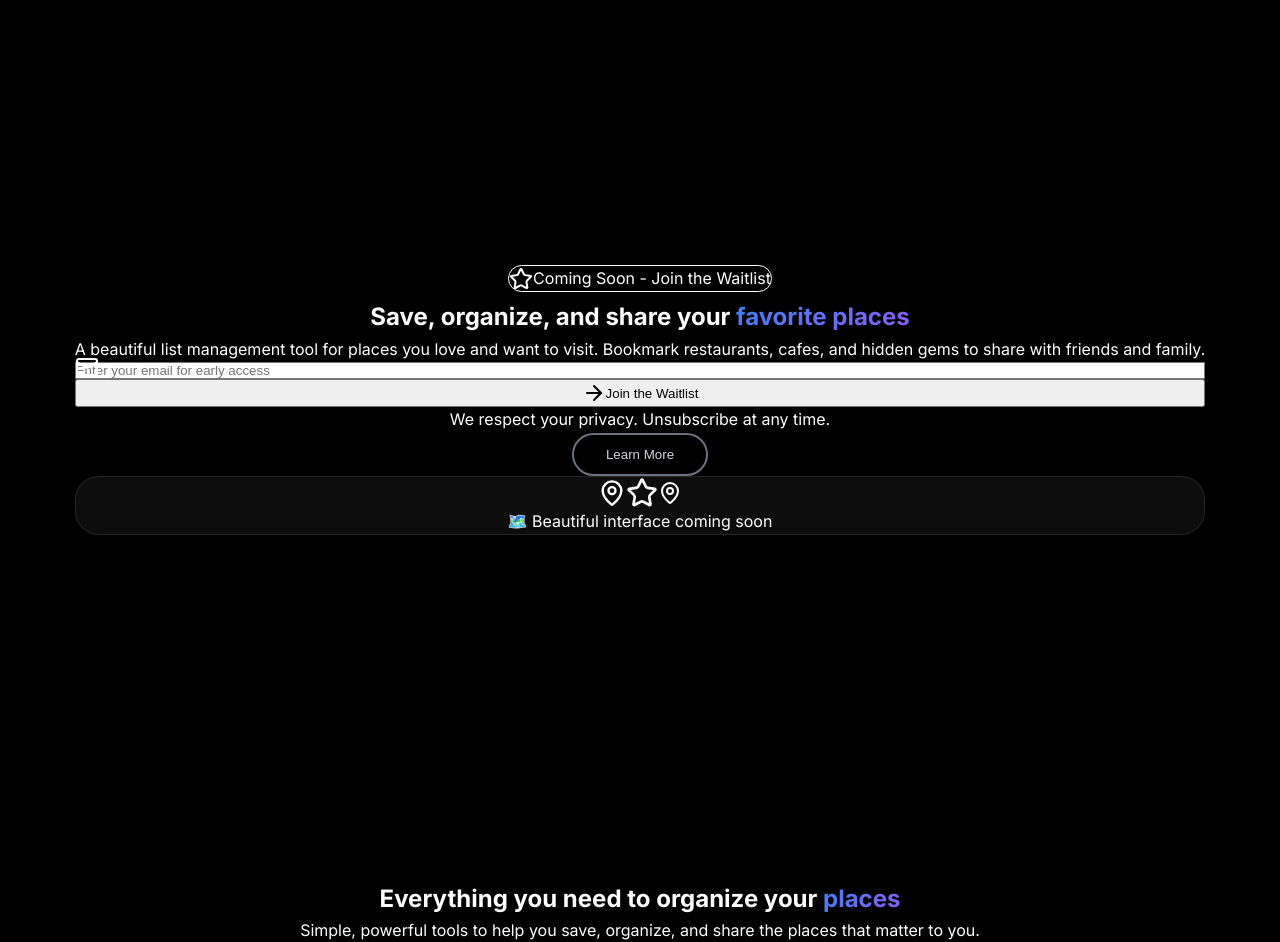
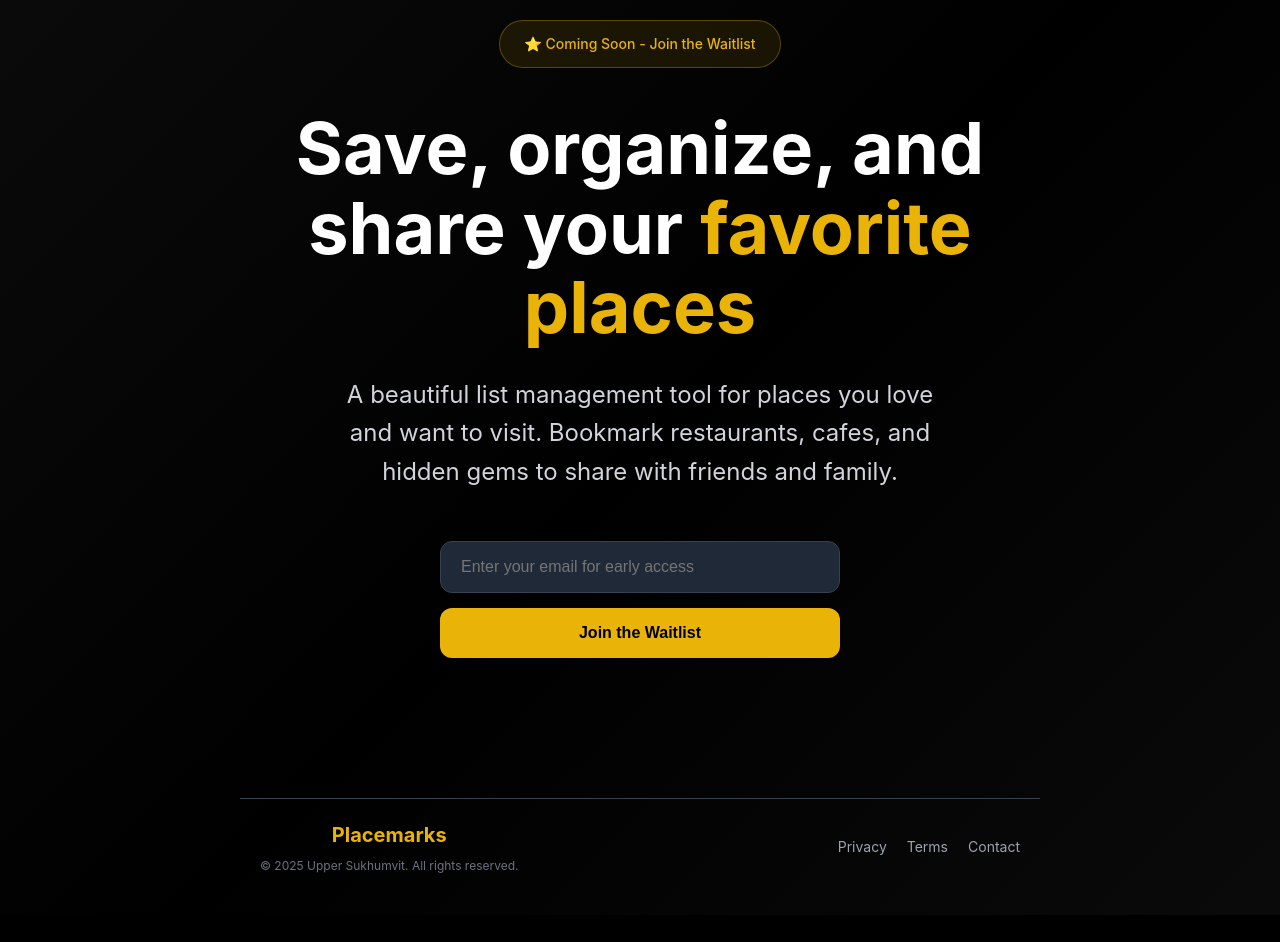
Before and after one commit to khunjon/placemarks-landing, a Next.js app: page / in a window 1280 px wide. Shown: the top 942 px of the page. After the commit the page ends 915 px from the top, so only its background shows below. Built offline with nearby package versions, Linux system fonts and the light colour scheme.

Commit message:
simplified css and ga4

```diff
--- a/components/EmailSignup.tsx
+++ b/components/EmailSignup.tsx
@@ -89,7 +89,7 @@ export default function EmailSignup({
               disabled={status === 'loading' || status === 'success'}
               className={`
                 w-full pl-12 pr-4 py-4 bg-gray-900 border rounded-xl text-white placeholder-gray-400
-                focus:outline-none focus:ring-2 focus:ring-blue-500 focus:border-transparent
+                focus:outline-none focus:ring-2 focus:ring-yellow-500 focus:border-transparent
                 disabled:opacity-50 disabled:cursor-not-allowed
                 transition-all duration-200 email-input
                 ${status === 'error' ? 'border-red-500 focus:ring-red-500' : 'border-gray-700'}
@@ -102,11 +102,11 @@ export default function EmailSignup({
             type="submit"
             disabled={status === 'loading' || status === 'success'}
             className={`
-              w-full mt-3 flex items-center justify-center py-4 px-6 rounded-xl font-medium
+              w-full mt-3 flex items-center justify-center py-4 px-6 rounded-xl font-semibold
               transition-all duration-200 disabled:opacity-50 disabled:cursor-not-allowed
               ${status === 'success'
                 ? 'bg-green-600 hover:bg-green-700 text-white'
-                : 'bg-blue-600 hover:bg-blue-700 text-white hover:shadow-lg'
+                : 'bg-yellow-500 hover:bg-yellow-600 text-black hover:shadow-lg hover:shadow-yellow-500/25'
               }
             `}
           >
--- a/components/Footer.tsx
+++ b/components/Footer.tsx
@@ -8,7 +8,7 @@ export default function Footer() {
         <div className="flex flex-col md:flex-row justify-between items-center space-y-8 md:space-y-0">
           {/* Logo and Copyright */}
           <div className="text-center md:text-left">
-            <div className="text-2xl font-bold gradient-text mb-3">Placemarks</div>
+            <div className="text-2xl font-bold text-yellow-400 mb-3">Placemarks</div>
             <p className="text-gray-500 text-sm">
               © 2024 Placemarks. All rights reserved.
             </p>
@@ -16,13 +16,13 @@ export default function Footer() {
 
           {/* Links */}
           <div className="flex space-x-8">
-            <a href="#" className="text-gray-400 hover:text-white transition-colors duration-200 text-sm font-medium">
+            <a href="#" className="text-gray-400 hover:text-yellow-400 transition-colors duration-200 text-sm font-medium">
               Privacy
             </a>
-            <a href="#" className="text-gray-400 hover:text-white transition-colors duration-200 text-sm font-medium">
+            <a href="#" className="text-gray-400 hover:text-yellow-400 transition-colors duration-200 text-sm font-medium">
               Terms
             </a>
-            <a href="#" className="text-gray-400 hover:text-white transition-colors duration-200 text-sm font-medium">
+            <a href="#" className="text-gray-400 hover:text-yellow-400 transition-colors duration-200 text-sm font-medium">
               Contact
             </a>
           </div>
@@ -31,21 +31,21 @@ export default function Footer() {
           <div className="flex space-x-4">
             <a
               href="#"
-              className="p-3 text-gray-400 hover:text-blue-400 hover:bg-blue-500/10 rounded-full transition-all duration-200"
+              className="p-3 text-gray-400 hover:text-yellow-400 hover:bg-yellow-500/10 rounded-full transition-all duration-200"
               aria-label="Twitter"
             >
               <Twitter size={20} />
             </a>
             <a
               href="#"
-              className="p-3 text-gray-400 hover:text-blue-400 hover:bg-blue-500/10 rounded-full transition-all duration-200"
+              className="p-3 text-gray-400 hover:text-yellow-400 hover:bg-yellow-500/10 rounded-full transition-all duration-200"
               aria-label="GitHub"
             >
               <Github size={20} />
             </a>
             <a
               href="#"
-              className="p-3 text-gray-400 hover:text-blue-400 hover:bg-blue-500/10 rounded-full transition-all duration-200"
+              className="p-3 text-gray-400 hover:text-yellow-400 hover:bg-yellow-500/10 rounded-full transition-all duration-200"
               aria-label="LinkedIn"
             >
               <Linkedin size={20} />
--- a/components/Hero.tsx
+++ b/components/Hero.tsx
@@ -4,11 +4,11 @@ import EmailSignup from './EmailSignup';
 
 export default function Hero() {
   return (
-    <section className="min-h-screen flex items-center justify-center bg-gradient-to-br from-gray-900 via-black to-gray-900">
-      <div className="container-max text-center">
+    <section className="min-h-screen flex items-center justify-center bg-gradient-to-br from-gray-950 via-black to-gray-900">
+      <div className="container-max text-center px-6">
         <div className="max-w-4xl mx-auto">
           {/* Badge */}
-          <div className="inline-flex items-center px-4 py-2 rounded-full bg-blue-500 bg-opacity-10 border border-blue-400 border-opacity-20 text-blue-400 text-sm font-medium mb-8">
+          <div className="inline-flex items-center px-6 py-3 rounded-full bg-yellow-500 bg-opacity-10 border border-yellow-400 border-opacity-30 text-yellow-400 text-sm font-medium mb-8">
             <Star className="w-4 h-4 mr-2" />
             Coming Soon - Join the Waitlist
           </div>
@@ -16,17 +16,17 @@ export default function Hero() {
           {/* Main Heading */}
           <h1 className="text-5xl sm:text-6xl lg:text-7xl font-bold mb-8 leading-tight">
             Save, organize, and share your{' '}
-            <span className="gradient-text">favorite places</span>
+            <span className="text-yellow-400">favorite places</span>
           </h1>
 
           {/* Subheading */}
-          <p className="text-xl sm:text-2xl text-gray-400 mb-12 leading-relaxed max-w-3xl mx-auto">
+          <p className="text-xl sm:text-2xl text-gray-300 mb-16 leading-relaxed max-w-3xl mx-auto">
             A beautiful list management tool for places you love and want to visit.
             Bookmark restaurants, cafes, and hidden gems to share with friends and family.
           </p>
 
           {/* Email Signup Form */}
-          <div className="mb-16">
+          <div className="mb-20">
             <EmailSignup
               placeholder="Enter your email for early access"
               buttonText="Join the Waitlist"
@@ -34,37 +34,30 @@ export default function Hero() {
             />
           </div>
 
-          {/* Secondary CTA */}
-          <div className="flex justify-center mb-16">
-            <button className="btn-secondary">
-              Learn More
-            </button>
-          </div>
-
           {/* Hero Visual */}
           <div className="relative max-w-4xl mx-auto">
-            <div className="glass p-12 relative overflow-hidden">
+            <div className="glass p-12 relative overflow-hidden border-yellow-400 border-opacity-20">
               {/* Background Pattern */}
-              <div className="absolute inset-0 bg-gradient-to-r from-blue-500 from-opacity-5 to-purple-500 to-opacity-5"></div>
+              <div className="absolute inset-0 bg-gradient-to-r from-yellow-500 from-opacity-5 to-yellow-400 to-opacity-5"></div>
 
               {/* Floating Icons */}
               <div className="relative z-10 flex items-center justify-center space-x-12 mb-8">
-                <div className="flex items-center space-x-3 text-blue-400">
+                <div className="flex items-center space-x-3 text-yellow-400">
                   <MapPin size={28} />
-                  <div className="w-2 h-2 bg-blue-400 rounded-full"></div>
+                  <div className="w-2 h-2 bg-yellow-400 rounded-full"></div>
                 </div>
-                <div className="flex items-center space-x-3 text-purple-400">
+                <div className="flex items-center space-x-3 text-yellow-300">
                   <Star size={32} />
-                  <div className="w-2 h-2 bg-purple-400 rounded-full"></div>
+                  <div className="w-2 h-2 bg-yellow-300 rounded-full"></div>
                 </div>
-                <div className="flex items-center space-x-3 text-blue-400">
+                <div className="flex items-center space-x-3 text-yellow-400">
                   <MapPin size={24} />
-                  <div className="w-2 h-2 bg-blue-400 rounded-full"></div>
+                  <div className="w-2 h-2 bg-yellow-400 rounded-full"></div>
                 </div>
               </div>
 
               {/* Placeholder Text */}
-              <div className="text-gray-500 text-lg">
+              <div className="text-gray-400 text-lg">
                 🗺️ Beautiful interface coming soon
               </div>
             </div>
--- a/pages/_app.tsx
+++ b/pages/_app.tsx
@@ -1,6 +1,28 @@
 import type { AppProps } from 'next/app'
+import Head from 'next/head'
 import '../styles/globals.css'
 
 export default function App({ Component, pageProps }: AppProps) {
-  return <Component {...pageProps} />
+  return (
+    <>
+      <Head>
+        {/* Google Analytics 4 */}
+        <script
+          async
+          src="https://www.googletagmanager.com/gtag/js?id=G-491280080"
+        />
+        <script
+          dangerouslySetInnerHTML={{
+            __html: `
+              window.dataLayer = window.dataLayer || [];
+              function gtag(){dataLayer.push(arguments);}
+              gtag('js', new Date());
+              gtag('config', 'G-491280080');
+            `,
+          }}
+        />
+      </Head>
+      <Component {...pageProps} />
+    </>
+  )
 }
--- a/pages/index.tsx
+++ b/pages/index.tsx
@@ -1,18 +1,195 @@
-import Layout from '../components/Layout'
-import Hero from '../components/Hero'
-import Features from '../components/Features'
-import HowItWorks from '../components/HowItWorks'
-import Footer from '../components/Footer'
+import { useState } from 'react';
 
 export default function Home() {
+  const [email, setEmail] = useState('');
+  const [status, setStatus] = useState('');
+
+  const handleSubmit = async (e: React.FormEvent) => {
+    e.preventDefault();
+    if (!email) return;
+
+    setStatus('loading');
+    try {
+      const response = await fetch('/api/subscribe', {
+        method: 'POST',
+        headers: { 'Content-Type': 'application/json' },
+        body: JSON.stringify({ email }),
+      });
+
+      if (response.ok) {
+        setStatus('success');
+        setEmail('');
+      } else {
+        setStatus('error');
+      }
+    } catch {
+      setStatus('error');
+    }
+  };
+
   return (
-    <Layout>
-      <main>
-        <Hero />
-        <Features />
-        <HowItWorks />
-      </main>
-      <Footer />
-    </Layout>
-  )
+    <div style={{
+      minHeight: '100vh',
+      background: 'linear-gradient(135deg, #0a0a0a 0%, #000000 50%, #0a0a0a 100%)',
+      color: '#ffffff',
+      fontFamily: '-apple-system, BlinkMacSystemFont, "Segoe UI", Roboto, sans-serif',
+      display: 'flex',
+      flexDirection: 'column',
+      alignItems: 'center',
+      justifyContent: 'center',
+      padding: '20px',
+      textAlign: 'center'
+    }}>
+      {/* Coming Soon Badge */}
+      <div style={{
+        display: 'inline-flex',
+        alignItems: 'center',
+        padding: '12px 24px',
+        backgroundColor: 'rgba(234, 179, 8, 0.1)',
+        border: '1px solid rgba(234, 179, 8, 0.3)',
+        borderRadius: '50px',
+        color: '#eab308',
+        fontSize: '14px',
+        fontWeight: '500',
+        marginBottom: '40px'
+      }}>
+        ⭐ Coming Soon - Join the Waitlist
+      </div>
+
+      {/* Main Heading */}
+      <h1 style={{
+        fontSize: 'clamp(2.5rem, 8vw, 4.5rem)',
+        fontWeight: 'bold',
+        lineHeight: '1.1',
+        marginBottom: '30px',
+        maxWidth: '800px'
+      }}>
+        Save, organize, and share your{' '}
+        <span style={{ color: '#eab308' }}>favorite places</span>
+      </h1>
+
+      {/* Subheading */}
+      <p style={{
+        fontSize: 'clamp(1.1rem, 3vw, 1.5rem)',
+        color: '#d1d5db',
+        lineHeight: '1.6',
+        marginBottom: '50px',
+        maxWidth: '600px'
+      }}>
+        A beautiful list management tool for places you love and want to visit.
+        Bookmark restaurants, cafes, and hidden gems to share with friends and family.
+      </p>
+
+      {/* Email Signup */}
+      <form onSubmit={handleSubmit} style={{
+        display: 'flex',
+        flexDirection: 'column',
+        gap: '15px',
+        width: '100%',
+        maxWidth: '400px',
+        marginBottom: '60px'
+      }}>
+        <input
+          type="email"
+          value={email}
+          onChange={(e) => setEmail(e.target.value)}
+          placeholder="Enter your email for early access"
+          required
+          style={{
+            padding: '16px 20px',
+            fontSize: '16px',
+            backgroundColor: '#1f2937',
+            border: '1px solid #374151',
+            borderRadius: '12px',
+            color: '#ffffff',
+            outline: 'none'
+          }}
+          onFocus={(e) => e.target.style.borderColor = '#eab308'}
+          onBlur={(e) => e.target.style.borderColor = '#374151'}
+        />
+
+        <button
+          type="submit"
+          disabled={status === 'loading' || status === 'success'}
+          style={{
+            padding: '16px 20px',
+            fontSize: '16px',
+            fontWeight: '600',
+            backgroundColor: status === 'success' ? '#10b981' : '#eab308',
+            color: '#000000',
+            border: 'none',
+            borderRadius: '12px',
+            cursor: status === 'loading' ? 'not-allowed' : 'pointer',
+            opacity: status === 'loading' ? 0.7 : 1,
+            transition: 'all 0.2s'
+          }}
+          onMouseOver={(e) => {
+            if (status !== 'loading' && status !== 'success') {
+              const target = e.target as HTMLButtonElement;
+              target.style.backgroundColor = '#d97706';
+              target.style.transform = 'translateY(-2px)';
+            }
+          }}
+          onMouseOut={(e) => {
+            if (status !== 'loading' && status !== 'success') {
+              const target = e.target as HTMLButtonElement;
+              target.style.backgroundColor = '#eab308';
+              target.style.transform = 'translateY(0)';
+            }
+          }}
+        >
+          {status === 'loading' && '⏳ Subscribing...'}
+          {status === 'success' && '✅ Subscribed!'}
+          {status !== 'loading' && status !== 'success' && 'Join the Waitlist'}
+        </button>
+
+        {status === 'success' && (
+          <p style={{ color: '#10b981', fontSize: '14px' }}>
+            Thanks! You're on the list.
+          </p>
+        )}
+        {status === 'error' && (
+          <p style={{ color: '#ef4444', fontSize: '14px' }}>
+            Something went wrong. Please try again.
+          </p>
+        )}
+      </form>
+
+
+
+      {/* Footer */}
+      <footer style={{
+        marginTop: '80px',
+        padding: '20px',
+        borderTop: '1px solid #374151',
+        width: '100%',
+        maxWidth: '800px',
+        display: 'flex',
+        justifyContent: 'space-between',
+        alignItems: 'center',
+        flexWrap: 'wrap',
+        gap: '20px'
+      }}>
+        <div>
+          <div style={{
+            fontSize: '20px',
+            fontWeight: 'bold',
+            color: '#eab308',
+            marginBottom: '5px'
+          }}>
+            Placemarks
+          </div>
+          <div style={{ fontSize: '12px', color: '#6b7280' }}>
+            © 2025 Upper Sukhumvit. All rights reserved.
+          </div>
+        </div>
+
+        <div style={{ display: 'flex', gap: '20px' }}>
+          <a href="#" style={{ color: '#9ca3af', textDecoration: 'none', fontSize: '14px' }}>Privacy</a>
+          <a href="#" style={{ color: '#9ca3af', textDecoration: 'none', fontSize: '14px' }}>Terms</a>
+          <a href="#" style={{ color: '#9ca3af', textDecoration: 'none', fontSize: '14px' }}>Contact</a>
+        </div>
+      </footer>
+    </div>
+  );
 }
--- a/styles/globals.css
+++ b/styles/globals.css
@@ -25,20 +25,21 @@ body {
 
 /* Custom component styles */
 .btn-primary {
-  background-color: #3b82f6;
-  color: white;
-  font-weight: 500;
+  background-color: #eab308;
+  color: #000000;
+  font-weight: 600;
   padding: 12px 32px;
   border-radius: 9999px;
   border: none;
   cursor: pointer;
   transition: all 0.2s;
-  box-shadow: 0 10px 15px -3px rgba(0, 0, 0, 0.1);
+  box-shadow: 0 10px 15px -3px rgba(234, 179, 8, 0.3);
 }
 
 .btn-primary:hover {
-  background-color: #2563eb;
-  box-shadow: 0 20px 25px -5px rgba(0, 0, 0, 0.1);
+  background-color: #d97706;
+  box-shadow: 0 20px 25px -5px rgba(234, 179, 8, 0.4);
+  transform: translateY(-1px);
 }
 
 .btn-secondary {
@@ -53,8 +54,8 @@ body {
 }
 
 .btn-secondary:hover {
-  border-color: #60a5fa;
-  color: white;
+  border-color: #eab308;
+  color: #eab308;
 }
 
 .section-padding {
@@ -67,7 +68,7 @@ body {
 }
 
 .gradient-text {
-  background: linear-gradient(135deg, #3b82f6, #8b5cf6);
+  background: linear-gradient(135deg, #eab308, #f59e0b);
   -webkit-background-clip: text;
   -webkit-text-fill-color: transparent;
   background-clip: text;
@@ -82,7 +83,7 @@ body {
 }
 
 .card:hover {
-  border-color: #60a5fa;
+  border-color: #eab308;
 }
 
 .glass {
@@ -111,7 +112,7 @@ body {
 
 /* Focus states for better accessibility */
 .email-input:focus {
-  box-shadow: 0 0 0 3px rgba(59, 130, 246, 0.1);
+  box-shadow: 0 0 0 3px rgba(234, 179, 8, 0.2);
 }
 
 /* Loading button animation */
```
